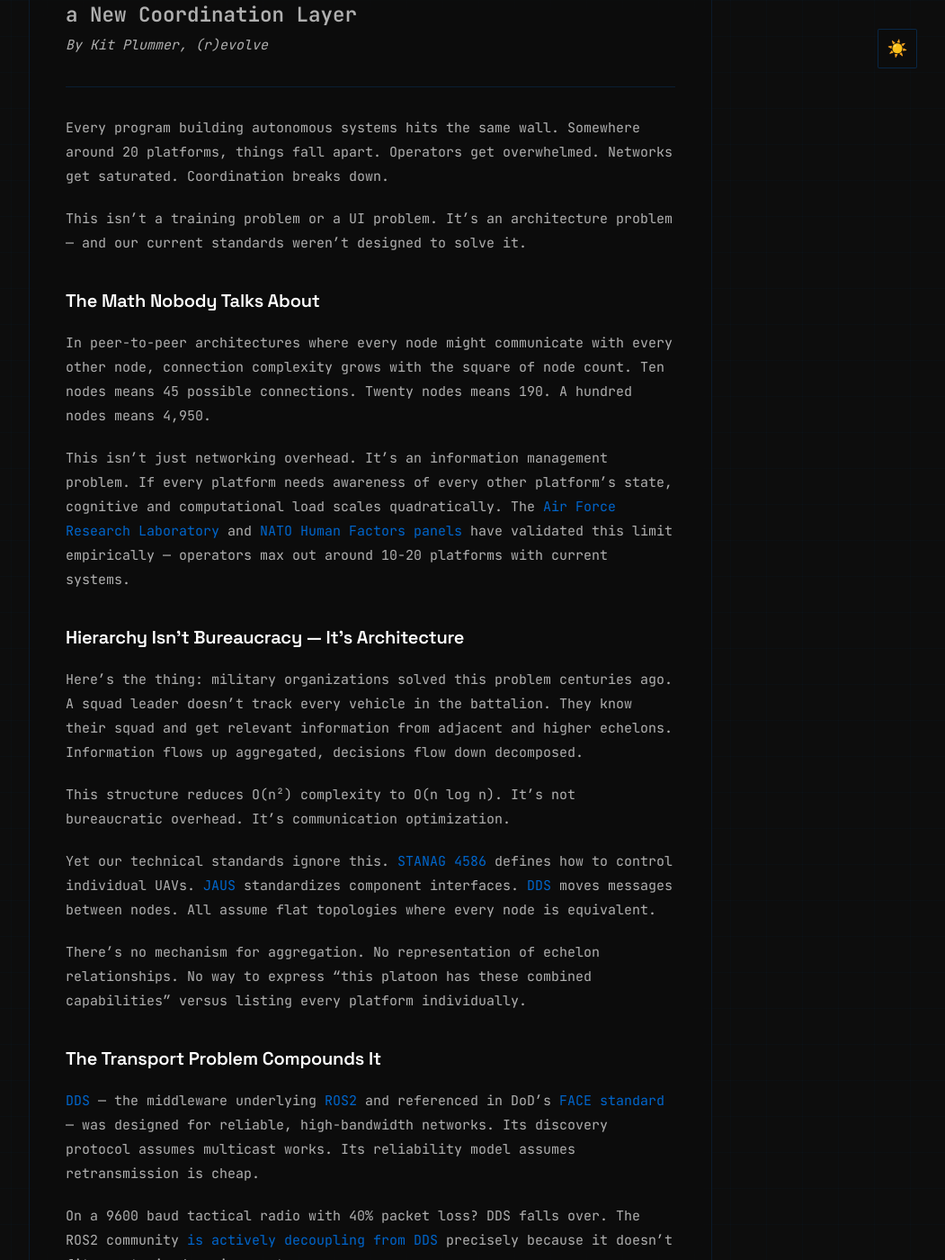
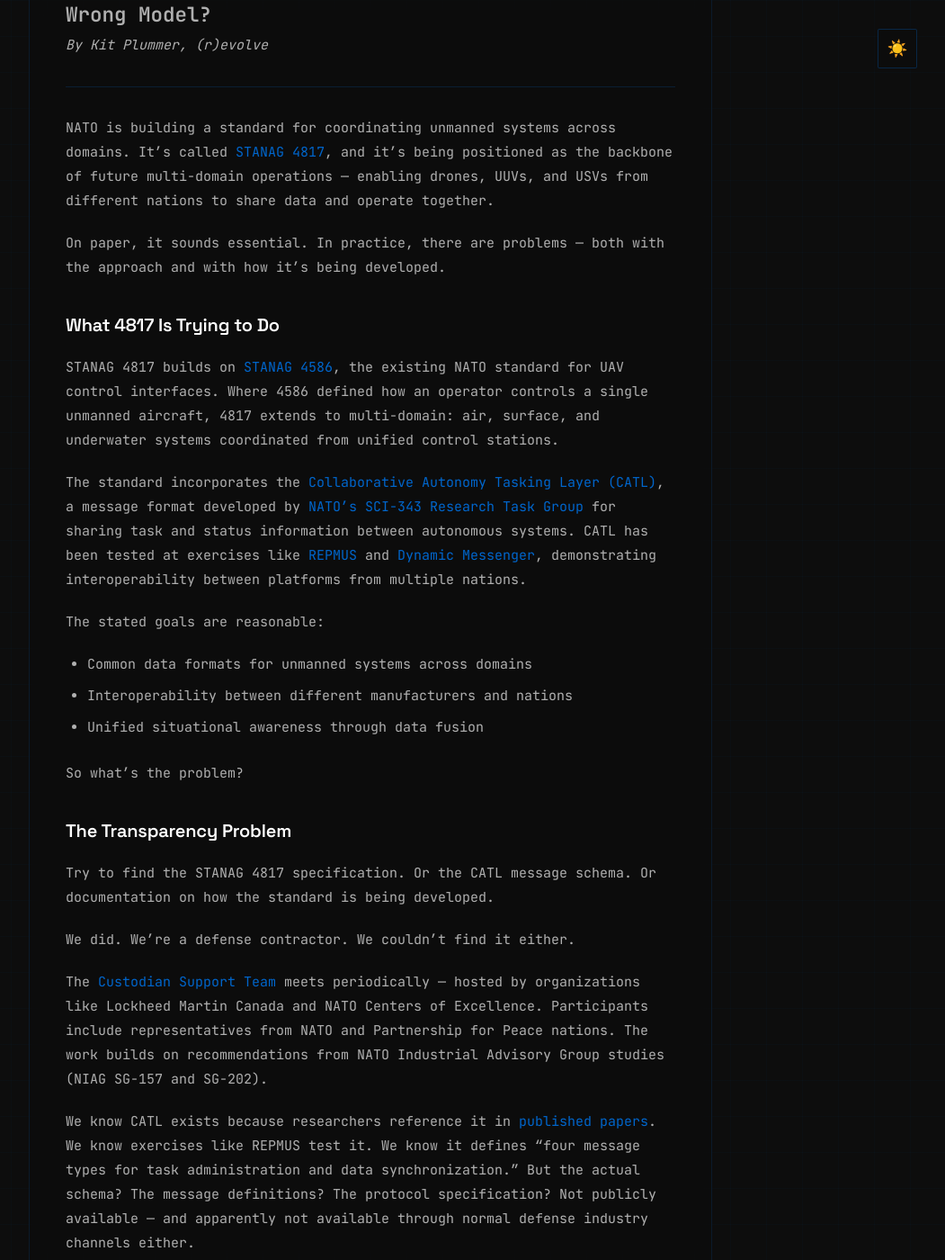
Before and after one commit to kitplummer/revolveteam, a Jekyll site: the page built from _posts/2026-01-05-blog-post-20-platform-wall.md, in a window 1280 px wide and 1400 px high, scrolled down 467 px. Shown: the whole window at 90% size, without its empty margins (228-1279 px from the left). Built offline with Jekyll 4.4.1, drawn with Linux system fonts in a browser that asks for light colours; some of the changed text lies outside the part shown.

Commit message:
stanag-4817-post
🤖 Generated with [Claude Code](https://claude.com/claude-code)

Co-Authored-By: Claude Opus 4.5 <noreply@anthropic.com>

```diff
--- a/_posts/2026-01-05-blog-post-20-platform-wall.md
+++ b/_posts/2026-01-05-blog-post-20-platform-wall.md
@@ -1,66 +1,99 @@
 ---
 layout: post
-title: "The 20-Platform Wall: Why Human-Machine Teams Need a New Coordination Layer"
+title: "NATO's Unmanned Systems Standard: Right Problem, Wrong Model?"
 date: 2026-01-05
-excerpt: "Every program building autonomous systems hits the same wall around 20 platforms. This isn't a training problem — it's an architecture problem our current standards weren't designed to solve."
+excerpt: "STANAG 4817 aims to coordinate unmanned systems across domains. But its data-centric approach and closed development process work against the interoperability it's trying to achieve."
 ---
 
-# The 20-Platform Wall: Why Human-Machine Teams Need a New Coordination Layer
+# NATO's Unmanned Systems Standard: Right Problem, Wrong Model?
 
 *By Kit Plummer, (r)evolve*
 
 ---
 
-Every program building autonomous systems hits the same wall. Somewhere around 20 platforms, things fall apart. Operators get overwhelmed. Networks get saturated. Coordination breaks down.
+NATO is building a standard for coordinating unmanned systems across domains. It's called [STANAG 4817](https://www.janes.com/osint-insights/defence-and-national-security-analysis/stanag4817-nato-maritime-unmanned-systems-jigsaw), and it's being positioned as the backbone of future multi-domain operations — enabling drones, UUVs, and USVs from different nations to share data and operate together.
 
-This isn't a training problem or a UI problem. It's an architecture problem — and our current standards weren't designed to solve it.
+On paper, it sounds essential. In practice, there are problems — both with the approach and with how it's being developed.
 
-## The Math Nobody Talks About
+## What 4817 Is Trying to Do
 
-In peer-to-peer architectures where every node might communicate with every other node, connection complexity grows with the square of node count. Ten nodes means 45 possible connections. Twenty nodes means 190. A hundred nodes means 4,950.
+STANAG 4817 builds on [STANAG 4586](https://en.wikipedia.org/wiki/STANAG_4586), the existing NATO standard for UAV control interfaces. Where 4586 defined how an operator controls a single unmanned aircraft, 4817 extends to multi-domain: air, surface, and underwater systems coordinated from unified control stations.
 
-This isn't just networking overhead. It's an information management problem. If every platform needs awareness of every other platform's state, cognitive and computational load scales quadratically. The [Air Force Research Laboratory](https://www.afrl.af.mil/) and [NATO Human Factors panels](https://www.sto.nato.int/Pages/technical-team.aspx?k=(*)&s=Search%20HFM%20Activities) have validated this limit empirically — operators max out around 10-20 platforms with current systems.
+The standard incorporates the [Collaborative Autonomy Tasking Layer (CATL)](https://ieeexplore.ieee.org/document/10244669), a message format developed by [NATO's SCI-343 Research Task Group](https://www.sto.nato.int/) for sharing task and status information between autonomous systems. CATL has been tested at exercises like [REPMUS](https://www.yourdefensenews.com/repmus-2023-nato-tests-unmanned-maritime-systems-in-portugal/) and [Dynamic Messenger](https://www.act.nato.int/article/dynamic-messenger-22-an-opex-exercise-designed-for-the-future/), demonstrating interoperability between platforms from multiple nations.
 
-## Hierarchy Isn't Bureaucracy — It's Architecture
+The stated goals are reasonable:
+- Common data formats for unmanned systems across domains
+- Interoperability between different manufacturers and nations
+- Unified situational awareness through data fusion
 
-Here's the thing: military organizations solved this problem centuries ago. A squad leader doesn't track every vehicle in the battalion. They know their squad and get relevant information from adjacent and higher echelons. Information flows up aggregated, decisions flow down decomposed.
+So what's the problem?
 
-This structure reduces O(n²) complexity to O(n log n). It's not bureaucratic overhead. It's communication optimization.
+## The Transparency Problem
 
-Yet our technical standards ignore this. [STANAG 4586](https://en.wikipedia.org/wiki/STANAG_4586) defines how to control individual UAVs. [JAUS](https://en.wikipedia.org/wiki/JAUS) standardizes component interfaces. [DDS](https://www.omg.org/spec/DDS/) moves messages between nodes. All assume flat topologies where every node is equivalent.
+Try to find the STANAG 4817 specification. Or the CATL message schema. Or documentation on how the standard is being developed.
 
-There's no mechanism for aggregation. No representation of echelon relationships. No way to express "this platoon has these combined capabilities" versus listing every platform individually.
+We did. We're a defense contractor. We couldn't find it either.
 
-## The Transport Problem Compounds It
+The [Custodian Support Team](https://fourdrobotics.com/_sys/june-3-6-nato-stanag-4817-custodial-support-team-meeting-lockheed-martin-canada-cdl-systems-calgary/) meets periodically — hosted by organizations like Lockheed Martin Canada and NATO Centers of Excellence. Participants include representatives from NATO and Partnership for Peace nations. The work builds on recommendations from NATO Industrial Advisory Group studies (NIAG SG-157 and SG-202).
 
-[DDS](https://www.dds-foundation.org/) — the middleware underlying [ROS2](https://docs.ros.org/en/rolling/index.html) and referenced in DoD's [FACE standard](https://www.opengroup.org/face) — was designed for reliable, high-bandwidth networks. Its discovery protocol assumes multicast works. Its reliability model assumes retransmission is cheap.
+We know CATL exists because researchers reference it in [published papers](https://ieeexplore.ieee.org/document/10244669). We know exercises like REPMUS test it. We know it defines "four message types for task administration and data synchronization." But the actual schema? The message definitions? The protocol specification? Not publicly available — and apparently not available through normal defense industry channels either.
 
-On a 9600 baud tactical radio with 40% packet loss? DDS falls over. The ROS2 community [is actively decoupling from DDS](https://discourse.ros.org/t/ros-2-middleware-change-proposal/29313) precisely because it doesn't fit constrained environments.
+Compare this to how other standards are developed:
+- **IETF RFCs**: Public drafts, open mailing lists, anyone can comment
+- **W3C**: Public working drafts, community feedback periods
+- **IEEE**: Published specifications, academic participation
+- Even **SAE/JAUS**: While the final documents cost money, there are [open-source implementations](https://openjaus.com/) and public working groups
 
-Meanwhile, [STANAG 4817](https://www.janes.com/osint-insights/defence-and-national-security-analysis/stanag4817-nato-maritime-unmanned-systems-jigsaw) — NATO's emerging multi-domain control standard — reportedly addresses some coordination concerns. But the schemas aren't publicly available. There's no reference implementation. And nothing suggests it solves the fundamental scaling problem.
+If the goal is interoperability across nations and vendors, developing the standard behind closed doors is counterproductive. The companies that need to implement it can't see it. The researchers who could improve it can't review it. The broader defense industrial base is locked out until... when, exactly?
 
-## What's Actually Missing
+## The Bigger Problem: Data-Centric vs. Decision-Centric
 
-We have standards for platform control. We have middleware for moving bytes. We have frameworks for building robots. What we don't have is a **coordination layer** — common data structures for:
+Even setting aside transparency concerns, there's a more fundamental issue with the approach.
 
-- **Team composition** — representing humans, machines, and AI agents as team members
-- **Capability aggregation** — rolling up squad capabilities to platoon to company
-- **Task allocation** — distributing work across heterogeneous teams
-- **Shared state under stress** — synchronizing when networks partition
+The 4817/CATL model is built on a **data-centric** mental model:
+- Move data from sensors and platforms to control stations
+- Fuse that data into a "comprehensive operational picture"
+- Give commanders a "unified view" of the battlespace
 
-And critically, this layer needs to be designed for the real world: intermittent connectivity, bandwidth scarcity, and the hierarchical information flow that military operations actually require.
+This made sense when the constraint was information scarcity. Historically, commanders didn't have enough data. The solution was to collect more and aggregate it centrally.
 
-## The Gap
+But that's not the problem anymore. The problem now is **information overload**. Commanders are drowning in data. Adding more sensors, more platforms, and more data fusion doesn't help — it makes cognitive load worse.
 
-The [MITRE Human-Machine Teaming guide](https://www.mitre.org/sites/default/files/2021-11/prs-17-4208-human-machine-teaming-systems-engineering-guide.pdf) gives us design principles. NATO exercises like [REPMUS](https://www.yourdefensenews.com/repmus-2023-nato-tests-unmanned-maritime-systems-in-portugal/) test integration concepts. Research programs explore the art of the possible.
+AI-enhanced decision support requires the opposite approach — **decision-centric** rather than data-centric:
 
-But nobody has published an **open, formally specified data framework** for human-machine-AI team coordination at scale. Every program builds its own. Coalition interoperability remains a dream. And we keep hitting the 20-platform wall.
+| Data-Centric (4817 model) | Decision-Centric (what's needed) |
+|---------------------------|----------------------------------|
+| Move data to where decisions happen | Move decisions to where data lives |
+| Comprehensive operational picture | Filtered, contextual information |
+| More data = better awareness | Right data = better decisions |
+| Centralized fusion | Distributed processing |
+| Human processes the picture | AI reduces cognitive load |
 
----
+The goal shouldn't be showing commanders everything. It should be showing them **only what they need to decide**, with the supporting context, at the moment they need it.
 
-At [(r)evolve](https://revolveteam.com), we're working on this problem — building on coordination concepts we first explored under [DIU's Common Operational Database (COD)](https://www.diu.mil/) program. We think the solution requires conflict-free data structures, native hierarchy support, and schemas designed for tactical networks.
+This isn't just a UI problem. It's an architectural problem. A standard designed around "unified view" and "data fusion" bakes in assumptions that work against effective AI integration.
 
-More to share soon. If you're working on similar challenges, [we'd like to hear from you](mailto:kit@revolveteam.com).
+## What Would Actually Help
+
+For human-machine-AI teams to operate effectively at scale, we need coordination frameworks that:
+
+**Support hierarchical information flow.** Military organizations aggregate information as it flows up and decompose decisions as they flow down. Flat data-sharing models don't match how operations actually work.
+
+**Enable distributed processing.** AI and autonomy should filter, prioritize, and pre-process at the edge — not just add more streams to a central fusion engine.
+
+**Reduce cognitive load.** The measure of success isn't how much data reaches the commander. It's how little data reaches the commander while still enabling good decisions.
+
+**Work in contested networks.** Tactical communications are bandwidth-limited, high-latency, and unreliable. Standards that assume enterprise connectivity will fail in the field.
+
+**Are actually open.** If interoperability is the goal, the specifications need to be public. Implementations need to be testable. Participation needs to be accessible beyond the current defense insider club.
+
+## Where We're Focused
+
+At [(r)evolve](https://revolveteam.com), we're working on coordination infrastructure for human-machine-AI teams — building on concepts we first explored under [DIU's Common Operational Database (COD)](https://www.diu.mil/) program.
+
+We think the solution requires a different starting point: decision-centric rather than data-centric, hierarchical rather than flat, designed for contested networks rather than enterprise connectivity. And we think it needs to be developed in the open.
+
+More to share soon. If you're working on similar challenges — or frustrated by the same gaps — [we'd like to hear from you](mailto:kit@revolveteam.com).
 
 ---
 
```
